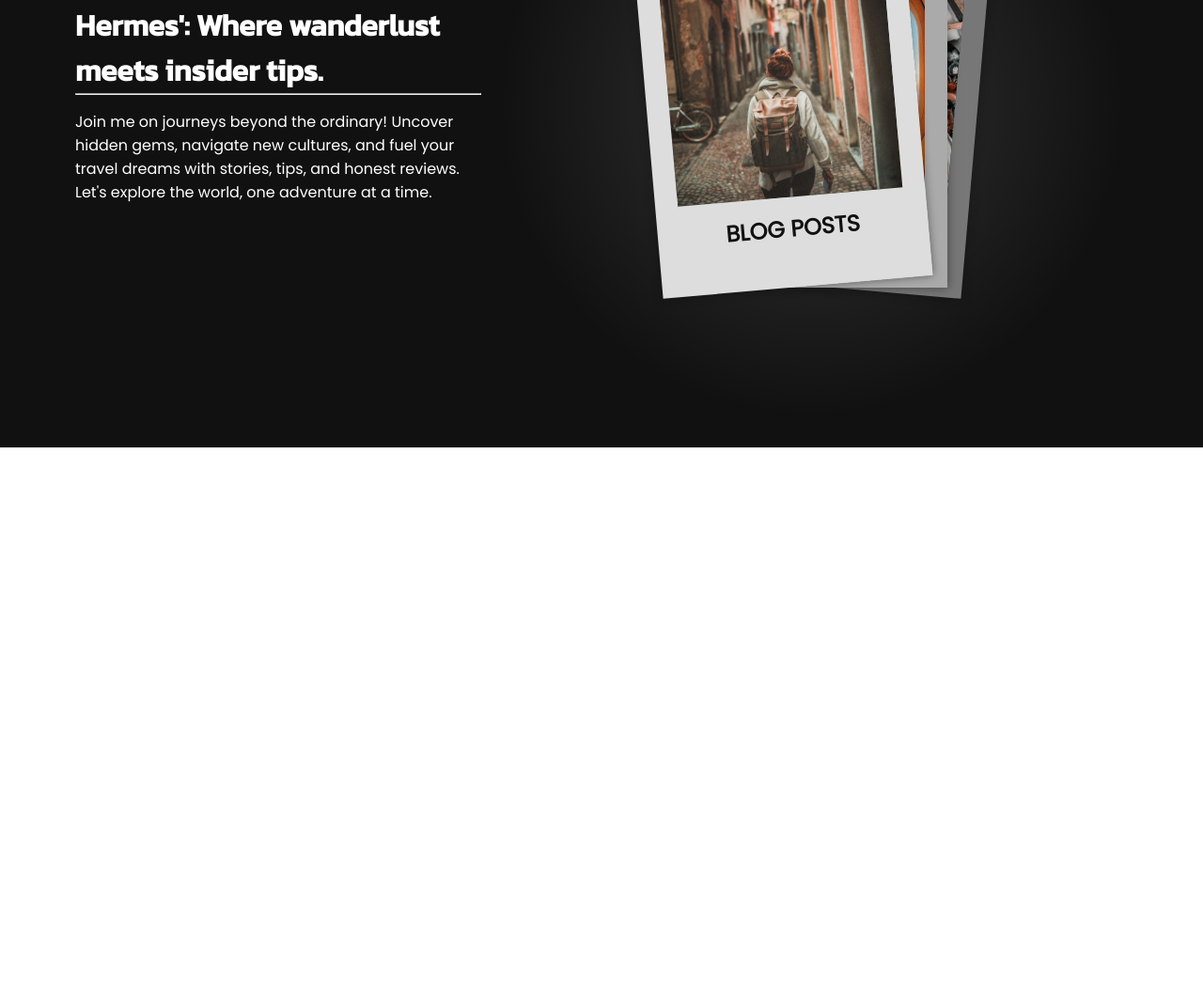
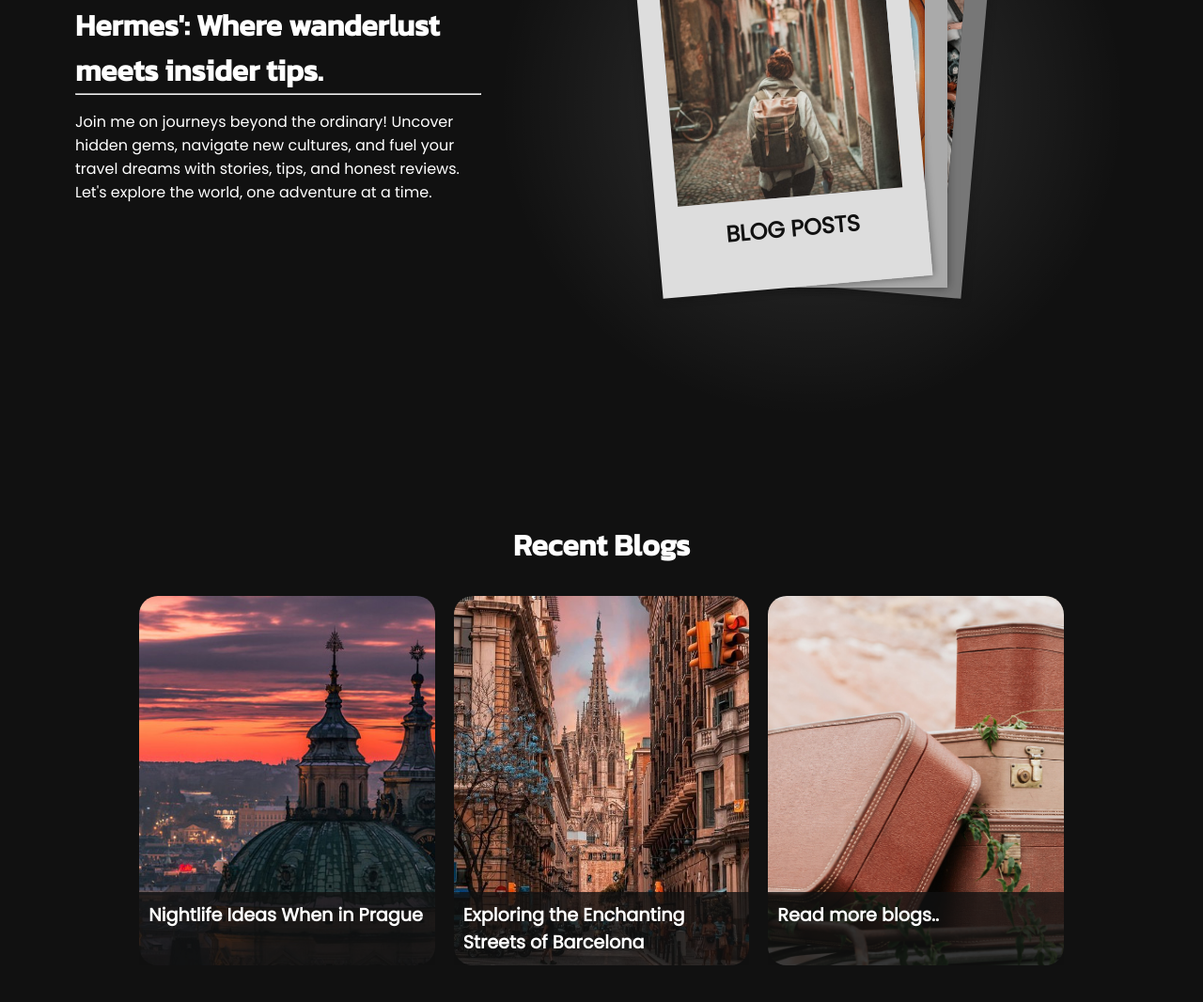
Before and after one commit to tqcss/CCS222-Activity-1, a plain HTML site: page index.html in a window 1280 px wide. Shown: the part 1056-2122 px from the top of the page at 94% size. Before the commit the page ends 1532 px from the top, so only its background shows below. Drawn offline with Linux system fonts and the light colour scheme.

Commit message:
feat add: recent blogs section

```diff
--- a/index.html
+++ b/index.html
@@ -1,5 +1,5 @@
 <!DOCTYPE html>
-<html lang="en">
+<html lang="en" style="scroll-behavior: smooth;">
 
 <head>
     <meta charset="UTF-8">
@@ -52,7 +52,42 @@
                 </div>
             </div>
         </section>
+        <section class="recent-blogs">
+            <h3 class="anim-left">Recent Blogs</h3>
+            <div class="blogs flex">
+                <a class="blog1 anim-left">
+                    <p>
+                        Prague is a beautiful city and it’s easy to see why 8 million people savor all that it has to
+                        offer every year. As well as the touristy city center highlights, the Czech city has nightlife
+                        in abundance. Whereas the Old Town is geared towards the tourists, the suburbs of Prague is
+                        where the action is, and where the better night spots can be found..
+                    </p>
+                    <h4>Nightlife Ideas When in Prague</h4>
+                </a>
+                <a class="blog2 anim-left">
+                    <p>
+                        Greetings, fellow wanderers! In this edition of our travel chronicles, we find ourselves
+                        immersed in the vibrant and captivating city of Barcelona. Known for its rich history,
+                        breathtaking architecture, and lively culture, Barcelona has a unique charm that beckons
+                        travelers from around the globe..
+                    </p>
+                    <h4>Exploring the Enchanting Streets of Barcelona</h4>
+                </a>
+                <a class="blog3 anim-left">
+                    <p>
+                        Click to read more travel blogs.
+                    </p>
+                    <h4>Read more blogs..</h4>
+                </a>
+            </div>
+        </section>
+        <section class="about-me" id="about-me">
+
+        </section>
     </main>
+    <footer>
+
+    </footer>
     <script src="js/app.js"></script>
 </body>
 
--- a/style.css
+++ b/style.css
@@ -292,8 +292,10 @@ nav .logo::before {
 
 /* Main Styles */
 main {
+    position: relative;
     background-color: #111;
-    justify-content: center;
+    flex-direction: column;
+    align-items: center;
 }
 
 main::before {
@@ -302,7 +304,7 @@ main::before {
     content: "";
     height: 25vh;
     width: 100%;
-    top: 75vh;
+    top: -25vh;
     left: 0;
     background: linear-gradient(rgba(0, 0, 0, 0) 0%, #111 100%);
     z-index: 1;
@@ -417,6 +419,80 @@ main::before {
     z-index: 2;
 }
 
+.recent-blogs {
+    margin: 5rem 30px;
+}
+
+.recent-blogs h3{
+    font-family: Kanit;
+    color: white;
+    font-size: 2rem;
+    text-align: center;
+}
+
+.blogs {
+    display: grid;
+    grid-template-columns: 33.33% 33.33% 33.33%;
+    color: white;
+    margin: 30px;
+    max-width: 70rem;
+    gap: 20px;
+    align-items: center;
+    justify-content: center;
+}
+
+.blogs a {
+    display: flex;
+    position: relative;
+    flex-direction: column-reverse;
+    aspect-ratio: 4 / 5;
+    border-radius: 20px;
+    background-size: cover;
+    max-width: 25rem;
+}
+
+.blogs a:hover h4 {
+    height: calc(100% - 20px);
+}
+
+.blogs h4 {
+    padding: 10px;
+    font-family: Poppins;
+    font-size: 1.2rem;
+    background-color: rgba(17, 17, 17, 0.8);
+    height: calc(2.4rem + 20px);
+    transition: 0.5s;
+}
+
+.blogs p {
+    display: block;
+    font-family: Poppins;
+    font-size: 1rem;
+    padding: 10px;
+    opacity: 0%;
+    position: absolute;
+    transition: 0.5s;
+}
+
+.blogs a:hover p {
+    display: block;
+    opacity: 100%;
+}
+
+.blog1 {
+    background-image: url(assets/prague-bg.jpg);
+}
+
+.blog2 {
+    background-image: url(assets/barcelona-street.jpg);
+    transition-delay: 0.2s;
+}
+
+.blog3 {
+    background-image: url(assets/luggage-bg.jpg);
+    transition-delay: 0.4s;
+}
+
 /* Media Queries */
 @media (max-width: 900px) {
     .introduction {
@@ -425,6 +501,10 @@ main::before {
 
     .deck {
         display: none;
+    }
+
+    .blogs {
+        grid-template-columns: 1fr;
     }
 }
 
@@ -473,6 +553,7 @@ main::before {
         height: 40px;
         width: 40px;
         filter: brightness(200%) contrast(60%);
+        background-size: contain;
     }
 
     #explore-button::after {
```
Also changed, not shown: assets/barcelona-street.jpg (added), assets/brick-bg.jpg (added), assets/marble-bg.jpg (added), blog-template.html (added), js/app.js (line endings or trailing spaces).
